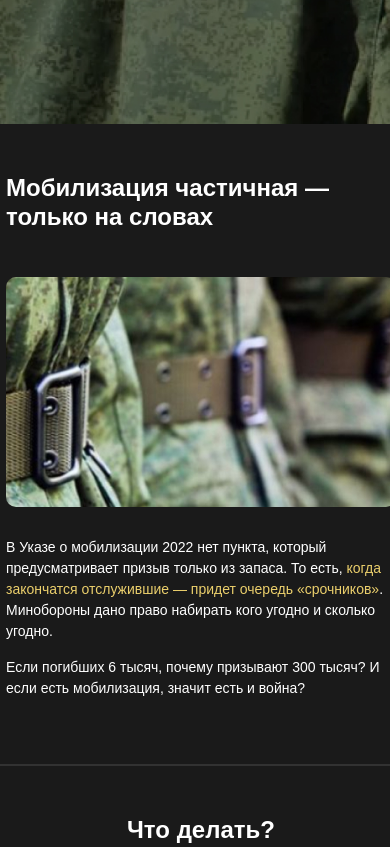
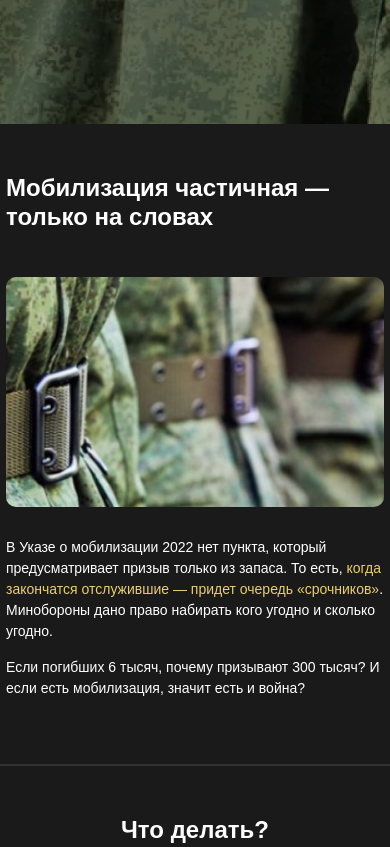
Before and after one commit to kalinvladwork/no-mobilization, a plain HTML site: page index.html in a window 390 px wide. Shown: the part 720-1567 px from the top of the page. Drawn offline with Linux system fonts and the light colour scheme.

Commit message:
fix mobile scroll

```diff
--- a/style/_components.scss
+++ b/style/_components.scss
@@ -22,6 +22,18 @@
 
   &.is-blue {
     background-color: #A6BEFA;
+  }
+}
+
+@media (max-width: 767px) {
+  .container {
+    padding-right: 0;
+    padding-left: 0;
+  }
+
+  .row {
+    margin-right: 0;
+    margin-left: 0;
   }
 }
 
```
Also changed, not shown: style/styles.css, 1 other file.
